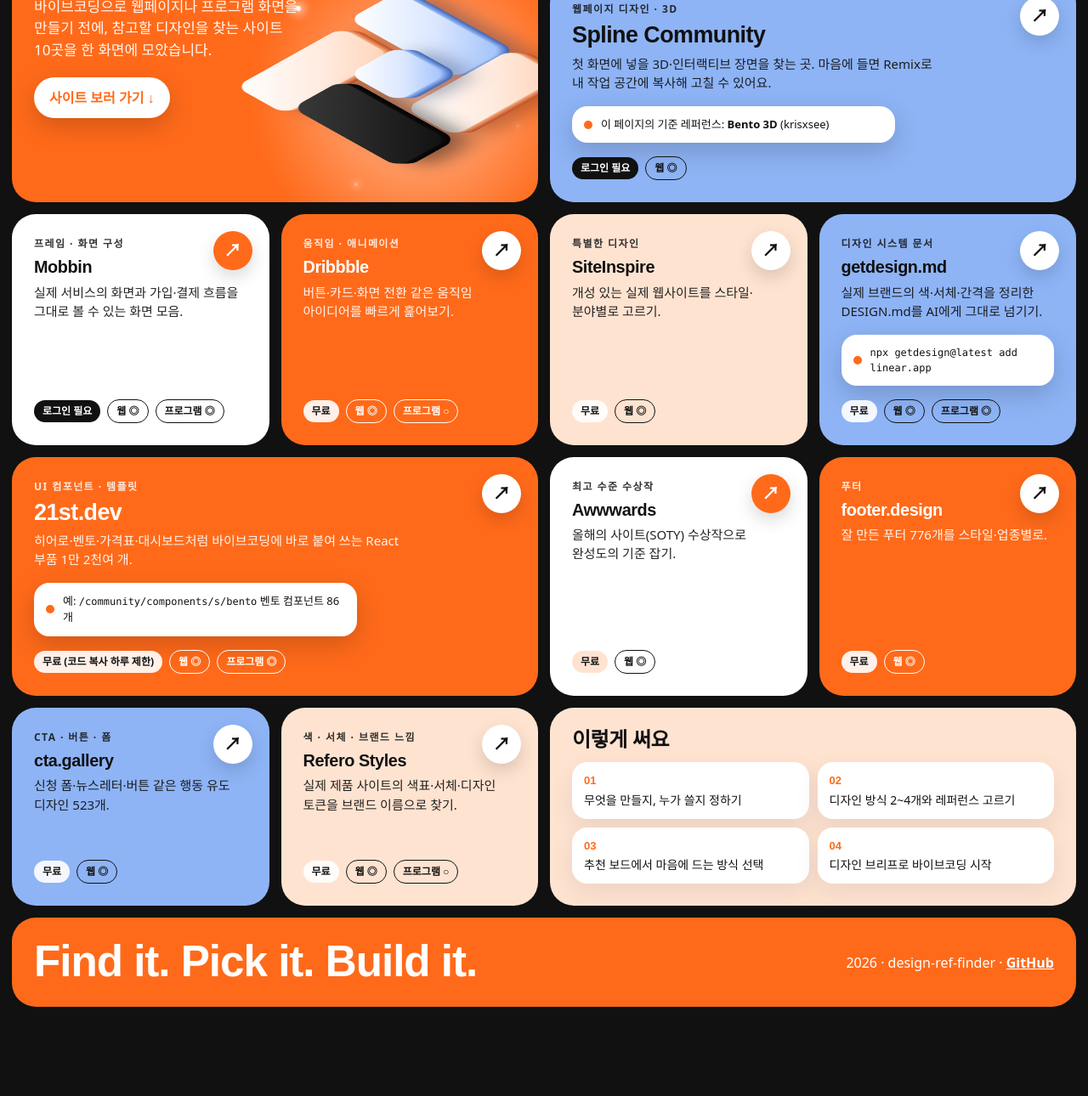
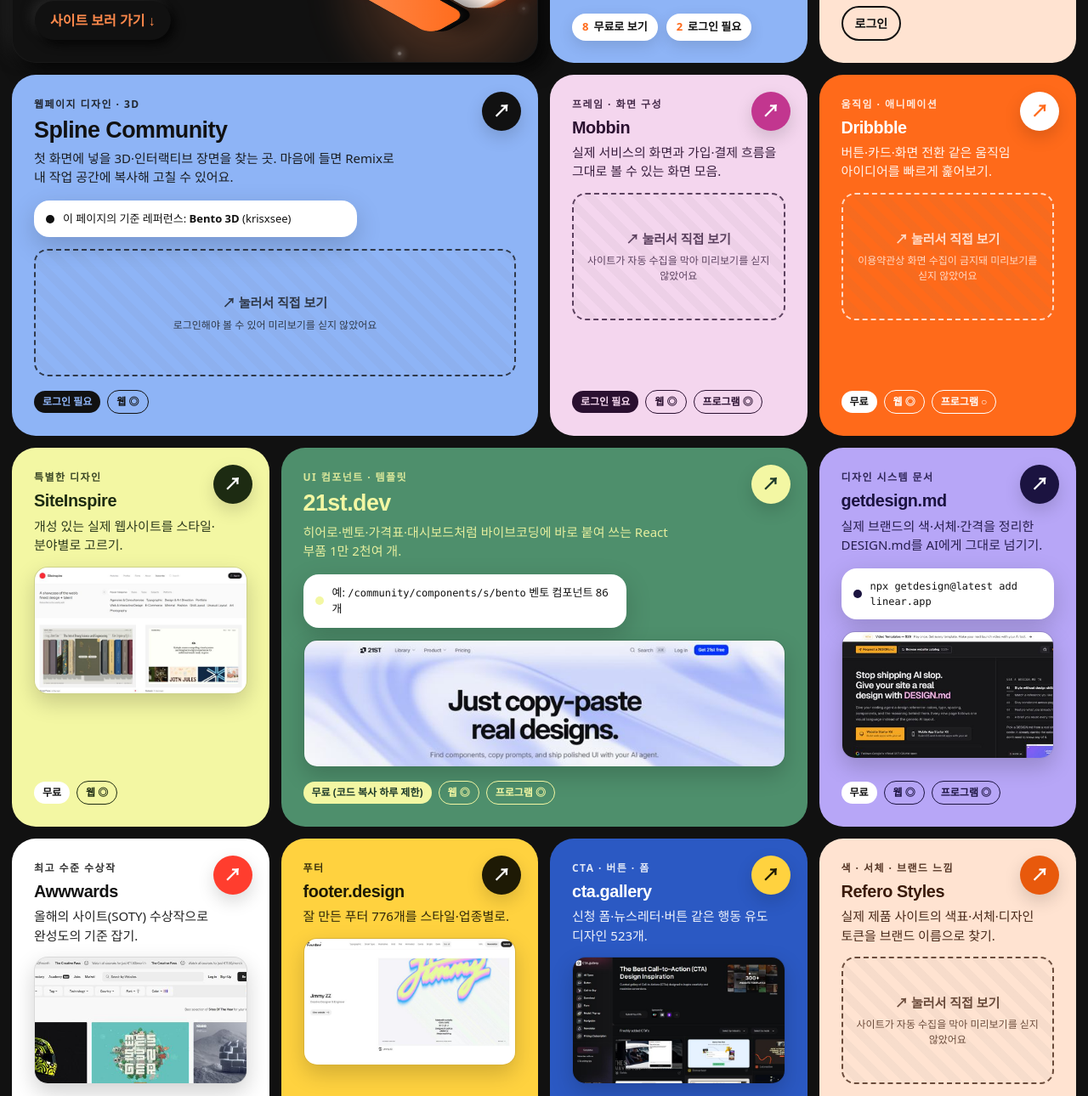
Before and after one commit to roughkyo/design_reference, a plain HTML site: page index.html in a window 1280 px wide. Shown: the part 302-1592 px from the top of the page at 85% size. Before the commit the page ends 1501 px from the top, so only its background shows below. Drawn offline with Linux system fonts and the light colour scheme; a web font is replaced by a local one.

Commit message:
허브: 사이트별 색 조합, 검정 뉴모피즘 히어로, 6열 가로 배치, 필터 선택 테두리 애니메이션, 사이트 미리보기 캡처
Co-Authored-By: Claude Opus 5.5 <noreply@anthropic.com>

```diff
--- a/index.html
+++ b/index.html
@@ -19,34 +19,48 @@
 html,body{margin:0;background:var(--ink);color:var(--ink)}
 body{font-family:"Pretendard Variable",Pretendard,"Apple SD Gothic Neo","Malgun Gothic",system-ui,sans-serif;line-height:1.5;-webkit-font-smoothing:antialiased}
 a{color:inherit}
-.wrap{max-width:1360px;margin:0 auto;padding:var(--gap)}
-.grid{display:grid;grid-template-columns:repeat(4,minmax(0,1fr));grid-auto-rows:minmax(230px,auto);grid-auto-flow:dense;gap:var(--gap)}
+.wrap{max-width:1880px;margin:0 auto;padding:var(--gap)}
+.grid{display:grid;grid-template-columns:repeat(4,minmax(0,1fr));grid-auto-rows:minmax(210px,auto);grid-auto-flow:dense;gap:var(--gap)}
 .tile{position:relative;min-width:0;border-radius:var(--r);padding:26px;overflow:hidden;display:flex;flex-direction:column;transition:transform .2s ease,opacity .25s ease}
 .w2{grid-column:span 2}.h2{grid-row:span 2}.w4{grid-column:span 4}
 .orange{background:var(--orange);color:var(--white)}
 .sky{background:var(--sky);color:var(--ink)}
 .peach{background:var(--peach);color:var(--ink)}
 .white{background:var(--white);color:var(--ink)}
+.site{background:var(--bg);color:var(--fg)}
+.site .arrow{background:var(--ac);color:var(--ac-fg,#fff)}
+.site .badge{background:var(--chip,rgba(255,255,255,.9));color:var(--chip-fg,var(--ink))}
+.site .badge.login{background:var(--fg);color:var(--bg)}
+.site .badge.ghost{background:transparent;color:inherit}
+.site .mini .dot{background:var(--ac)}
+.shot{margin:14px 0 0;border-radius:16px;overflow:hidden;height:150px;background:rgba(0,0,0,.08);box-shadow:0 10px 26px rgba(0,0,0,.18);border:1px solid rgba(0,0,0,.08)}
+.shot img{display:block;width:100%;height:100%;object-fit:cover;object-position:top;transition:transform .5s cubic-bezier(.2,.8,.2,1)}
+.site:hover .shot img{transform:scale(1.04)}
+.shot.none{display:flex;flex-direction:column;justify-content:center;align-items:center;gap:6px;text-align:center;padding:14px;box-shadow:none;border:2px dashed currentColor;opacity:.75;background:repeating-linear-gradient(45deg,transparent 0 10px,rgba(127,127,127,.08) 10px 20px)}
+.shot.none span{font-weight:800;font-size:15px}.shot.none small{font-size:12px;word-break:keep-all}
 .display{font-family:Unbounded,"Pretendard Variable",sans-serif;font-weight:800;letter-spacing:-.02em;line-height:1.02}
 
 /* ---------- 히어로 ---------- */
-.hero{min-height:480px;justify-content:space-between}
+.hero{min-height:300px;justify-content:space-between}
+.neu{background:var(--ink);color:#fff;box-shadow:9px 9px 22px #050505,-9px -9px 22px #222;border:1px solid rgba(255,255,255,.03)}
+.neu .eyebrow{color:#FF8A4C}
 .hero > div:first-child{position:relative;z-index:1;max-width:58%}
 .hero .eyebrow{font-weight:700;font-size:14px;letter-spacing:.12em;text-transform:uppercase;opacity:.9}
-.hero h1{font-size:clamp(40px,5.4vw,76px);margin:10px 0 0;color:var(--white)}
-.hero p{max-width:330px;font-size:17px;margin:14px 0 0;opacity:.95;word-break:keep-all}
-.hero .cta{display:inline-flex;gap:10px;align-items:center;margin-top:20px;background:var(--white);color:var(--orange);font-weight:800;border-radius:999px;padding:12px 18px;text-decoration:none;width:max-content;box-shadow:0 10px 30px rgba(0,0,0,.18);position:relative;z-index:1}
+.hero h1{font-size:clamp(30px,3.5vw,50px);margin:8px 0 0;color:var(--white)}
+.hero p{max-width:330px;font-size:15px;margin:12px 0 0;opacity:.8;word-break:keep-all}
+.hero .cta{display:inline-flex;gap:10px;align-items:center;margin-top:16px;background:var(--ink);color:#FF8A4C;font-weight:800;border-radius:999px;padding:11px 18px;text-decoration:none;width:max-content;box-shadow:5px 5px 12px #050505,-5px -5px 12px #242424;position:relative;z-index:1}
+.hero .cta:active{box-shadow:inset 4px 4px 10px #050505,inset -4px -4px 10px #242424}
 
 /* 3D 벤토 큐브 (Spline 'Bento 3D'를 참고한 CSS 입체) */
-.scene{position:absolute;right:-50px;bottom:-70px;width:430px;height:430px;pointer-events:none}
-.glow{position:absolute;inset:10% 0 0 10%;background:radial-gradient(closest-side,rgba(255,255,255,.55),rgba(255,255,255,0));filter:blur(10px)}
-.iso{position:absolute;left:50%;top:52%;width:270px;height:270px;display:grid;grid-template-columns:repeat(3,1fr);grid-template-rows:repeat(3,1fr);gap:12px;
+.scene{position:absolute;right:-40px;bottom:-60px;width:330px;height:330px;pointer-events:none}
+.glow{position:absolute;inset:10% 0 0 10%;background:radial-gradient(closest-side,rgba(255,138,76,.35),rgba(255,138,76,0));filter:blur(14px)}
+.iso{position:absolute;left:50%;top:52%;width:200px;height:200px;display:grid;grid-template-columns:repeat(3,1fr);grid-template-rows:repeat(3,1fr);gap:12px;
   transform:translate(-50%,-50%) rotateX(56deg) rotateZ(-45deg);transform-style:preserve-3d}
 .plate{border-radius:18px;background:linear-gradient(135deg,#fff 0%,#FFE9DC 60%,#FFD2B6 100%);animation:float 6s ease-in-out infinite;
   box-shadow:1px 1px 0 #f3b48d,2px 2px 0 #eea67b,3px 3px 0 #e99a6c,4px 4px 0 #e48e5f,5px 5px 0 #df8253,6px 6px 0 #da7748,7px 7px 0 #d46c3e,8px 8px 0 #cf6235,9px 9px 0 #c9592d,10px 10px 0 #c35026,22px 26px 30px rgba(80,20,0,.35)}
 .plate.s{background:linear-gradient(135deg,#fff 0%,#DCE8FF 55%,#9EC0FA 100%);
   box-shadow:1px 1px 0 #9ebdf3,2px 2px 0 #92b3ee,3px 3px 0 #86a9e8,4px 4px 0 #7b9fe2,5px 5px 0 #7095db,6px 6px 0 #668bd4,7px 7px 0 #5c82cc,8px 8px 0 #5379c4,9px 9px 0 #4b70bb,10px 10px 0 #4368b2,22px 26px 30px rgba(10,30,80,.35)}
-.plate.k{background:linear-gradient(135deg,#3a3a3a,#111);box-shadow:1px 1px 0 #0d0d0d,2px 2px 0 #0b0b0b,3px 3px 0 #090909,4px 4px 0 #080808,5px 5px 0 #070707,6px 6px 0 #060606,7px 7px 0 #050505,8px 8px 0 #040404,22px 26px 30px rgba(0,0,0,.45)}
+.plate.k{background:linear-gradient(135deg,#FF8A4C,#FF6A1A);box-shadow:1px 1px 0 #0d0d0d,2px 2px 0 #0b0b0b,3px 3px 0 #090909,4px 4px 0 #080808,5px 5px 0 #070707,6px 6px 0 #060606,7px 7px 0 #050505,8px 8px 0 #040404,22px 26px 30px rgba(0,0,0,.45)}
 .p1{grid-column:1/3;grid-row:1/2;animation-delay:-1s}.p2{grid-column:3/4;grid-row:1/3;animation-delay:-2.2s}
 .p3{grid-column:1/2;grid-row:2/4;animation-delay:-3.1s}.p4{grid-column:2/3;grid-row:2/3;animation-delay:-4s}.p5{grid-column:2/4;grid-row:3/4;animation-delay:-5s}
 @keyframes float{0%,100%{transform:translateZ(0)}50%{transform:translateZ(18px)}}
@@ -89,7 +103,15 @@ a{color:inherit}
 .mini .dot{width:10px;height:10px;border-radius:50%;background:var(--orange);flex:none}
 .mini code{font-family:ui-monospace,Consolas,monospace;font-size:12px;overflow-wrap:anywhere}
 .mini{min-width:0}
-.dim{opacity:.25;transform:none!important}
+@media (min-width:1440px){.grid{grid-template-columns:repeat(6,minmax(0,1fr))}.w4{grid-column:span 4}.site:not(.w2) h3{font-size:clamp(17px,1.12vw,22px)}.w2 .shot{height:170px}}
+/* 필터: 맞는 사이트는 또렷 + 바깥 테두리가 은은하게 숨쉬듯, 나머지는 흐리게 */
+.tile{transition:transform .35s cubic-bezier(.2,.8,.2,1),opacity .35s ease,filter .35s ease,box-shadow .35s ease}
+.dim{opacity:.22;filter:saturate(.3);transform:scale(.97)!important}
+.lit{animation:edge 2.6s ease-in-out infinite;z-index:1}
+@keyframes edge{
+  0%,100%{box-shadow:0 0 0 2px rgba(255,255,255,.35),0 0 18px 2px rgba(255,255,255,.10)}
+  50%{box-shadow:0 0 0 3px rgba(255,255,255,.65),0 0 34px 6px rgba(255,255,255,.22)}
+}
 
 /* ---------- 사용법·푸터 ---------- */
 .how h2{font-size:24px;margin:0 0 14px}
@@ -101,25 +123,25 @@ a{color:inherit}
 .foot a{color:var(--white);font-weight:700}
 
 /* ---------- 반응형 ---------- */
-@media (max-width:1060px){.grid{grid-template-columns:repeat(2,minmax(0,1fr))}.w4{grid-column:span 2}.scene{width:340px;height:340px}}
+@media (max-width:1060px){.grid{grid-template-columns:repeat(2,minmax(0,1fr))}.w4{grid-column:span 2}.scene{width:300px;height:300px}}
 @media (max-width:640px){
   :root{--r:22px;--gap:10px}
   .grid{grid-template-columns:minmax(0,1fr);grid-auto-rows:auto}
   .hero > div:first-child{max-width:100%}
   .hero h1{font-size:clamp(34px,11vw,48px)}
   .w2,.w4{grid-column:span 1}.h2{grid-row:span 1}
-  .tile{padding:22px;min-height:210px}.hero{min-height:540px}
-  .scene{width:300px;height:300px;right:-40px;bottom:-50px}
+  .tile{padding:22px;min-height:210px}.hero{min-height:360px}
+  .scene{width:240px;height:240px;right:-40px;bottom:-50px}
   .steps{grid-template-columns:1fr}
 }
-@media (prefers-reduced-motion:reduce){.plate,.spark{animation:none}.tile,.arrow{transition:none}}
+@media (prefers-reduced-motion:reduce){.plate,.spark{animation:none}.tile,.arrow{transition:none}.lit{animation:none;box-shadow:0 0 0 3px rgba(255,255,255,.6)}}
 </style>
 </head>
 <body>
 <main class="wrap">
   <div class="grid" id="grid">
 
-    <section class="tile orange w2 h2 hero" aria-labelledby="t-hero">
+    <section class="tile w2 hero neu" aria-labelledby="t-hero">
       <div>
         <div class="eyebrow">design-ref-finder · 10 sites</div>
         <h1 id="t-hero" class="display">DESIGN<br>REFERENCE<br>HUB</h1>
@@ -154,86 +176,96 @@ a{color:inherit}
       </div>
     </section>
 
-    <a id="sites" class="tile sky w2 site" data-tags="web login" href="https://app.spline.design/community/collection/brand-marketing" target="_blank" rel="noopener">
+    <a id="sites" class="tile site w2" style="--bg:#8EB4F6;--fg:#111;--ac:#111;--chip:#fff" data-tags="web login" href="https://app.spline.design/community/collection/brand-marketing" target="_blank" rel="noopener">
       <span class="arrow" aria-hidden="true">↗</span>
       <span class="role">웹페이지 디자인 · 3D</span>
       <h3 class="display">Spline Community</h3>
       <p class="desc">첫 화면에 넣을 3D·인터랙티브 장면을 찾는 곳. 마음에 들면 Remix로 내 작업 공간에 복사해 고칠 수 있어요.</p>
       <div class="mini"><span class="dot"></span><span>이 페이지의 기준 레퍼런스: <b>Bento 3D</b> (krisxsee)</span></div>
+      <figure class="shot none"><span>↗ 눌러서 직접 보기</span><small>로그인해야 볼 수 있어 미리보기를 싣지 않았어요</small></figure>
       <div class="meta"><span class="badge login">로그인 필요</span><span class="badge ghost">웹 ◎</span></div>
     </a>
 
-    <a class="tile white site" data-tags="web app login" href="https://mobbin.com/discover/sites/popular" target="_blank" rel="noopener">
+    <a class="tile site" style="--bg:#F4D6EE;--fg:#2A1030;--ac:#C2368F;--chip:#fff" data-tags="web app login" href="https://mobbin.com/discover/sites/popular" target="_blank" rel="noopener">
       <span class="arrow" aria-hidden="true">↗</span>
       <span class="role">프레임 · 화면 구성</span>
       <h3 class="display">Mobbin</h3>
       <p class="desc">실제 서비스의 화면과 가입·결제 흐름을 그대로 볼 수 있는 화면 모음.</p>
+      <figure class="shot none"><span>↗ 눌러서 직접 보기</span><small>사이트가 자동 수집을 막아 미리보기를 싣지 않았어요</small></figure>
       <div class="meta"><span class="badge login">로그인 필요</span><span class="badge ghost">웹 ◎</span><span class="badge ghost">프로그램 ◎</span></div>
     </a>
 
-    <a class="tile orange site" data-tags="web app free" href="https://dribbble.com/shots/popular/animation" target="_blank" rel="noopener">
+    <a class="tile site" style="--bg:#FF6A1A;--fg:#fff;--ac:#fff;--ac-fg:#FF6A1A;--chip:#fff" data-tags="web app free" href="https://dribbble.com/shots/popular/animation" target="_blank" rel="noopener">
       <span class="arrow" aria-hidden="true">↗</span>
       <span class="role">움직임 · 애니메이션</span>
       <h3 class="display">Dribbble</h3>
       <p class="desc">버튼·카드·화면 전환 같은 움직임 아이디어를 빠르게 훑어보기.</p>
+      <figure class="shot none"><span>↗ 눌러서 직접 보기</span><small>이용약관상 화면 수집이 금지돼 미리보기를 싣지 않았어요</small></figure>
       <div class="meta"><span class="badge">무료</span><span class="badge ghost">웹 ◎</span><span class="badge ghost">프로그램 ○</span></div>
     </a>
 
-    <a class="tile peach site" data-tags="web free" href="https://www.siteinspire.com/" target="_blank" rel="noopener">
+    <a class="tile site" style="--bg:#F3F7A3;--fg:#1D2B12;--ac:#1D2B12;--chip:#fff" data-tags="web free" href="https://www.siteinspire.com/" target="_blank" rel="noopener">
       <span class="arrow" aria-hidden="true">↗</span>
       <span class="role">특별한 디자인</span>
       <h3 class="display">SiteInspire</h3>
       <p class="desc">개성 있는 실제 웹사이트를 스타일·분야별로 고르기.</p>
+      <figure class="shot"><img src="img/siteinspire.jpg" alt="SiteInspire 첫 화면 미리보기" loading="lazy" width="720" height="450"></figure>
       <div class="meta"><span class="badge">무료</span><span class="badge ghost">웹 ◎</span></div>
     </a>
 
-    <a class="tile orange w2 site" data-tags="web app free" href="https://21st.dev/" target="_blank" rel="noopener">
+    <a class="tile site w2" style="--bg:#4E8F6C;--fg:#F3F7A3;--ac:#F3F7A3;--ac-fg:#1D3A2A;--chip:#F3F7A3;--chip-fg:#1D3A2A" data-tags="web app free" href="https://21st.dev/" target="_blank" rel="noopener">
       <span class="arrow" aria-hidden="true">↗</span>
       <span class="role">UI 컴포넌트 · 템플릿</span>
       <h3 class="display">21st.dev</h3>
       <p class="desc">히어로·벤토·가격표·대시보드처럼 바이브코딩에 바로 붙여 쓰는 React 부품 1만 2천여 개.</p>
       <div class="mini"><span class="dot"></span><span>예: <code>/community/components/s/bento</code> 벤토 컴포넌트 86개</span></div>
+      <figure class="shot"><img src="img/21st.jpg" alt="21st.dev 첫 화면 미리보기" loading="lazy" width="720" height="450"></figure>
       <div class="meta"><span class="badge">무료 (코드 복사 하루 제한)</span><span class="badge ghost">웹 ◎</span><span class="badge ghost">프로그램 ◎</span></div>
     </a>
 
-    <a class="tile sky site" data-tags="web app free" href="https://getdesign.md/" target="_blank" rel="noopener">
+    <a class="tile site" style="--bg:#B7A6F7;--fg:#1B1340;--ac:#1B1340;--chip:#fff" data-tags="web app free" href="https://getdesign.md/" target="_blank" rel="noopener">
       <span class="arrow" aria-hidden="true">↗</span>
       <span class="role">디자인 시스템 문서</span>
       <h3 class="display">getdesign.md</h3>
       <p class="desc">실제 브랜드의 색·서체·간격을 정리한 DESIGN.md를 AI에게 그대로 넘기기.</p>
       <div class="mini"><span class="dot"></span><code>npx getdesign@latest add linear.app</code></div>
+      <figure class="shot"><img src="img/getdesign.jpg" alt="getdesign.md 첫 화면 미리보기" loading="lazy" width="720" height="450"></figure>
       <div class="meta"><span class="badge">무료</span><span class="badge ghost">웹 ◎</span><span class="badge ghost">프로그램 ◎</span></div>
     </a>
 
-    <a class="tile white site" data-tags="web free" href="https://www.awwwards.com/websites/sites_of_the_year/" target="_blank" rel="noopener">
+    <a class="tile site" style="--bg:#FFFFFF;--fg:#111;--ac:#FF3D2E;--chip:#FFE3D1" data-tags="web free" href="https://www.awwwards.com/websites/sites_of_the_year/" target="_blank" rel="noopener">
       <span class="arrow" aria-hidden="true">↗</span>
       <span class="role">최고 수준 수상작</span>
       <h3 class="display">Awwwards</h3>
       <p class="desc">올해의 사이트(SOTY) 수상작으로 완성도의 기준 잡기.</p>
+      <figure class="shot"><img src="img/awwwards.jpg" alt="Awwwards 올해의 사이트 목록 미리보기" loading="lazy" width="720" height="450"></figure>
       <div class="meta"><span class="badge">무료</span><span class="badge ghost">웹 ◎</span></div>
     </a>
 
-    <a class="tile orange site" data-tags="web free" href="https://www.footer.design/" target="_blank" rel="noopener">
+    <a class="tile site" style="--bg:#FFD23F;--fg:#1E1A05;--ac:#1E1A05;--chip:#fff" data-tags="web free" href="https://www.footer.design/" target="_blank" rel="noopener">
       <span class="arrow" aria-hidden="true">↗</span>
       <span class="role">푸터</span>
       <h3 class="display">footer.design</h3>
       <p class="desc">잘 만든 푸터 776개를 스타일·업종별로.</p>
+      <figure class="shot"><img src="img/footer.jpg" alt="footer.design 첫 화면 미리보기" loading="lazy" width="720" height="450"></figure>
       <div class="meta"><span class="badge">무료</span><span class="badge ghost">웹 ◎</span></div>
     </a>
 
-    <a class="tile sky site" data-tags="web free" href="https://www.cta.gallery/" target="_blank" rel="noopener">
+    <a class="tile site" style="--bg:#2B59C3;--fg:#fff;--ac:#FFD23F;--ac-fg:#1E1A05;--chip:#fff" data-tags="web free" href="https://www.cta.gallery/" target="_blank" rel="noopener">
       <span class="arrow" aria-hidden="true">↗</span>
       <span class="role">CTA · 버튼 · 폼</span>
       <h3 class="display">cta.gallery</h3>
       <p class="desc">신청 폼·뉴스레터·버튼 같은 행동 유도 디자인 523개.</p>
+      <figure class="shot"><img src="img/cta.jpg" alt="cta.gallery 첫 화면 미리보기" loading="lazy" width="720" height="450"></figure>
       <div class="meta"><span class="badge">무료</span><span class="badge ghost">웹 ◎</span></div>
     </a>
 
-    <a class="tile peach site" data-tags="web app free" href="https://styles.refero.design/" target="_blank" rel="noopener">
+    <a class="tile site" style="--bg:#FFE3D1;--fg:#3A1A0A;--ac:#E8590C;--chip:#fff" data-tags="web app free" href="https://styles.refero.design/" target="_blank" rel="noopener">
       <span class="arrow" aria-hidden="true">↗</span>
       <span class="role">색 · 서체 · 브랜드 느낌</span>
       <h3 class="display">Refero Styles</h3>
       <p class="desc">실제 제품 사이트의 색표·서체·디자인 토큰을 브랜드 이름으로 찾기.</p>
+      <figure class="shot none"><span>↗ 눌러서 직접 보기</span><small>사이트가 자동 수집을 막아 미리보기를 싣지 않았어요</small></figure>
       <div class="meta"><span class="badge">무료</span><span class="badge ghost">웹 ◎</span><span class="badge ghost">프로그램 ○</span></div>
     </a>
 
@@ -264,6 +296,7 @@ a{color:inherit}
       sites.forEach(function(s){
         var on=f==='all'||(' '+s.dataset.tags+' ').indexOf(' '+f+' ')>-1;
         s.classList.toggle('dim',!on);
+        s.classList.toggle('lit',on&&f!=='all');
       });
     });
   });
```
Also changed, not shown: img/21st.jpg (added), img/awwwards.jpg (added), img/cta.jpg (added), img/footer.jpg (added), img/getdesign.jpg (added), img/siteinspire.jpg (added).
